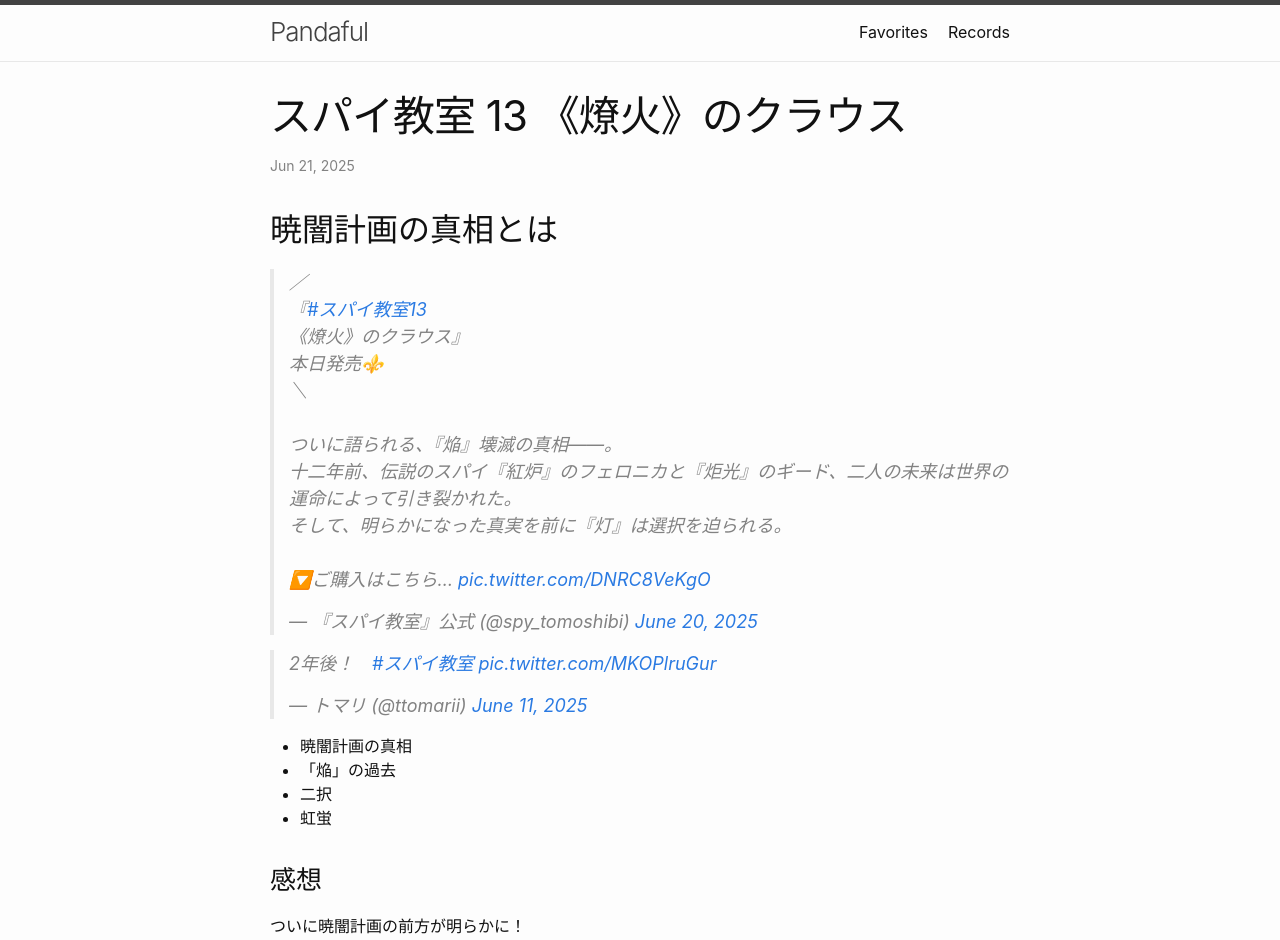
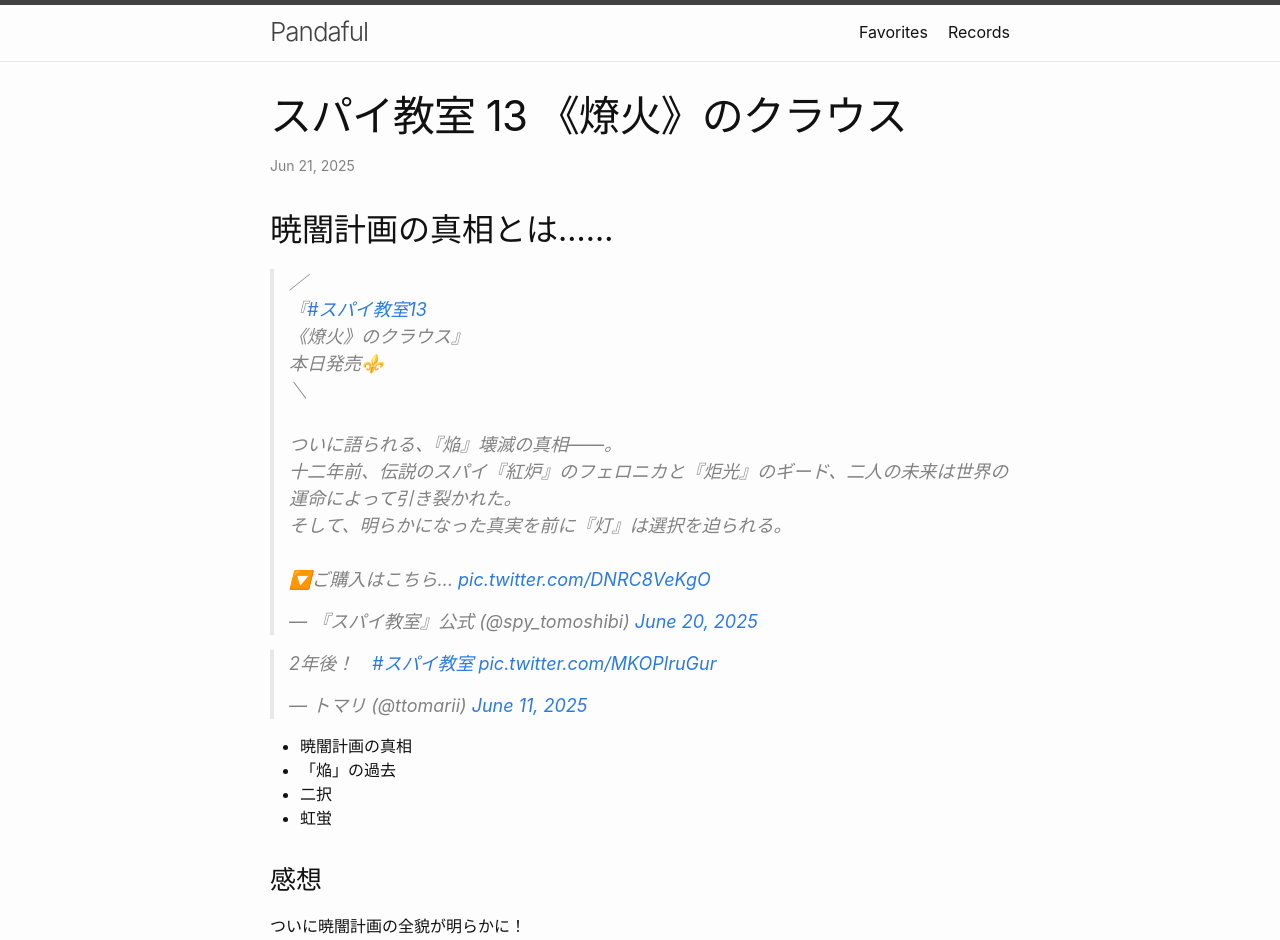
Before and after one commit to Pandaful-2312/sites, a Jekyll site: the page built from _posts/2025/2025-06-21-spyroom13.md, in a window 1280 px wide and 1400 px high. Shown: the top 940 px of the window. Built offline with Jekyll 4.4.1, drawn with Linux system fonts in a browser that asks for light colours; comment, search, counter and statistics services are not loaded.

Commit message:
update spyroom 13

```diff
--- a/_posts/2025/2025-06-21-spyroom13.md
+++ b/_posts/2025/2025-06-21-spyroom13.md
@@ -6,7 +6,7 @@
 tag: spyroom
 ---
 
-## 暁闇計画の真相とは
+## 暁闇計画の真相とは……
 
 <blockquote class="twitter-tweet"><p lang="ja" dir="ltr">／<br>『<a href="https://twitter.com/hashtag/%E3%82%B9%E3%83%91%E3%82%A4%E6%95%99%E5%AE%A413?src=hash&amp;ref_src=twsrc%5Etfw">#スパイ教室13</a><br>《燎火》のクラウス』<br>本日発売⚜️<br>＼<br><br>ついに語られる、『焔』壊滅の真相――。<br>十二年前、伝説のスパイ『紅炉』のフェロニカと『炬光』のギード、二人の未来は世界の運命によって引き裂かれた。<br>そして、明らかになった真実を前に『灯』は選択を迫られる。<br><br>🔽ご購入はこちら… <a href="https://t.co/DNRC8VeKgO">pic.twitter.com/DNRC8VeKgO</a></p>&mdash; 『スパイ教室』公式 (@spy_tomoshibi) <a href="https://twitter.com/spy_tomoshibi/status/1936008626973311011?ref_src=twsrc%5Etfw">June 20, 2025</a></blockquote> <script async src="https://platform.twitter.com/widgets.js" charset="utf-8"></script>
 
@@ -19,7 +19,7 @@
 
 ### 感想
 
-ついに暁闇計画の前方が明らかに！
+ついに暁闇計画の全貌が明らかに！
 そして「焔」、フェロニカとギードの過去も明らかに……
 
 全体の感想としては…… きっついよぉ……
```
Also changed, not shown: other parts of _posts/2025/2025-06-21-spyroom13.md (+1 -1 lines).
